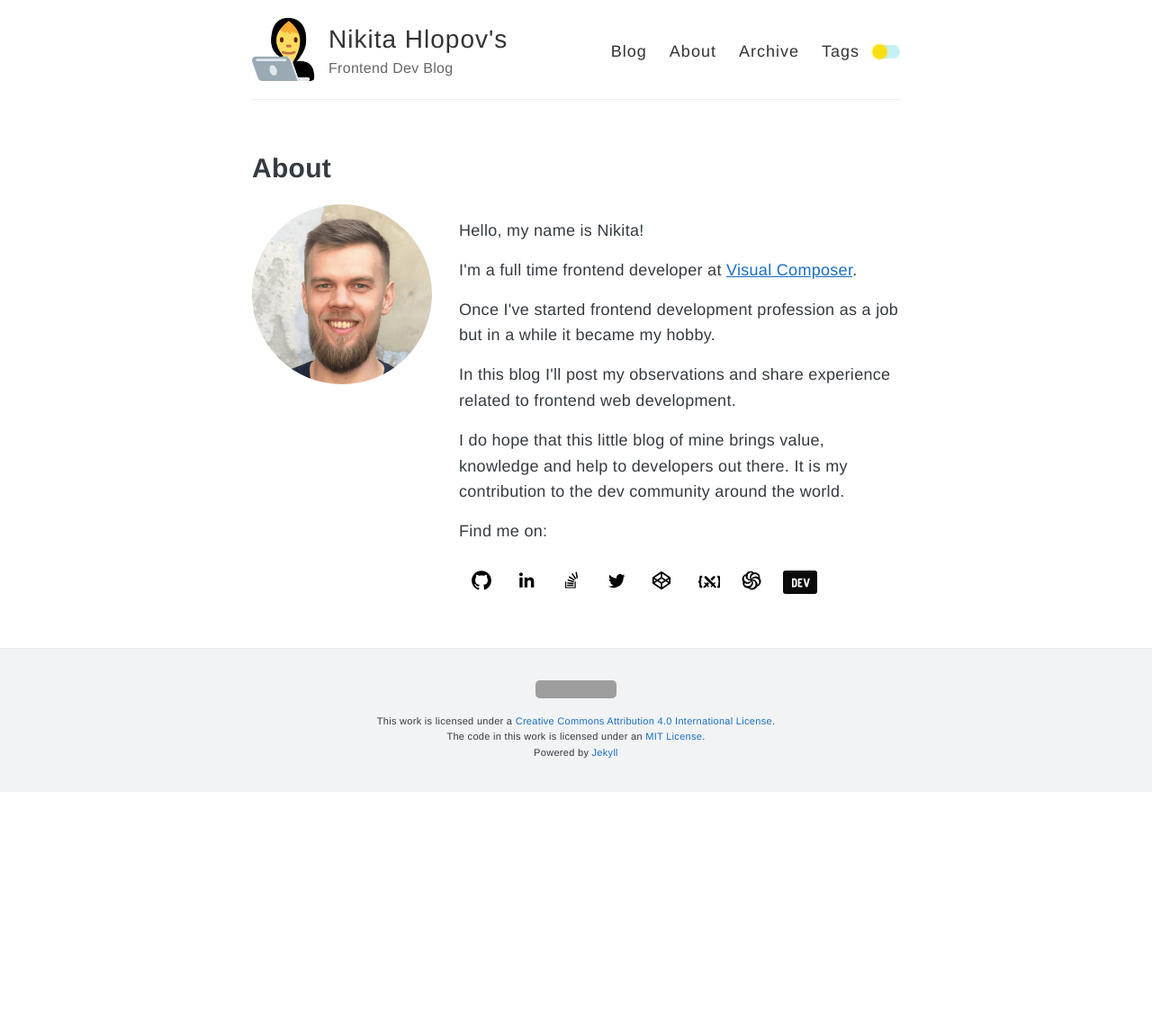
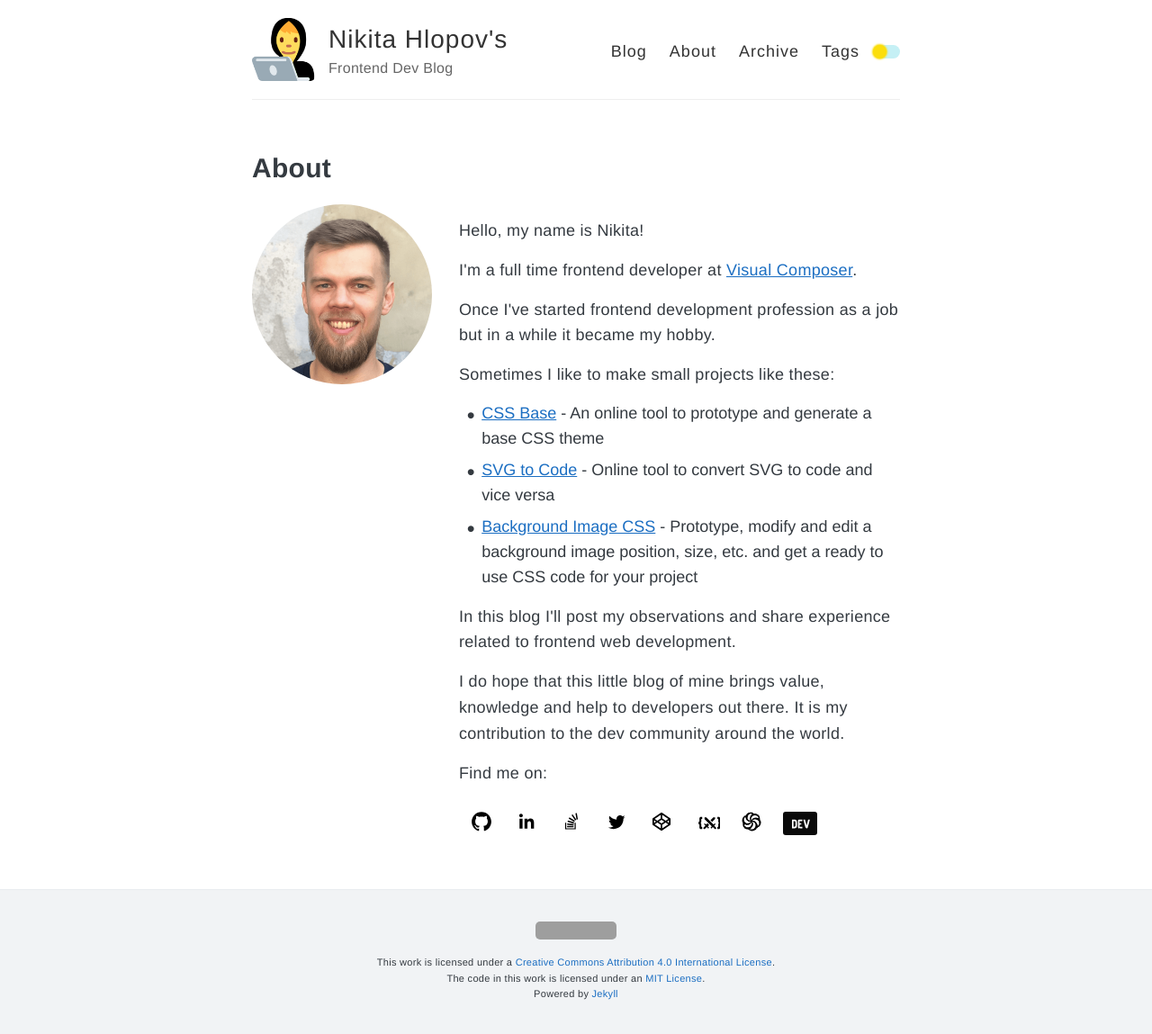
Before and after one commit to nikitahl/dev-blog, a Jekyll site: the page built from about.md, in a window 1280 px wide. Shown: the whole page at 90% size. Built offline with Jekyll 4.4.1, drawn with Linux system fonts in a browser that asks for light colours; before the commit the page ends 900 px from its top, so only the background shows below that; grey boxes are pictures that could not be loaded.

Commit message:
Update about page

```diff
--- a/about.md
+++ b/about.md
@@ -41,6 +41,12 @@ permalink: /about/
 		<p>Hello, my name is Nikita!</p>
 		<p>I'm a full time frontend developer at <a href="http://visualcomposer.com" target="_blank" rel="noreferrer noopener">Visual Composer</a>.</p>
 		<p>Once I've started frontend development profession as a job but in a while it became my hobby.</p>
+		<p>Sometimes I like to make small projects like these:</p>
+		<ul>
+			<li><a href="https://nikitahl.github.io/css-base/">CSS Base</a> - An online tool to prototype and generate a base CSS theme</li>
+			<li><a href="https://nikitahl.github.io/svg-2-code/">SVG to Code</a> - Online tool to convert SVG to code and vice versa</li>
+			<li><a href="https://nikitahl.github.io/bg-image/">Background Image CSS</a> - Prototype, modify and edit a background image position, size, etc. and get a ready to use CSS code for your project</li>
+		</ul>
 		<p>In this blog I'll post my observations and share experience related to frontend web development.</p>
 		<p>I do hope that this little blog of mine brings value, knowledge and help to developers out there. It is my contribution to the dev community around the world.</p>
 		<p>Find me on:</p>
```
